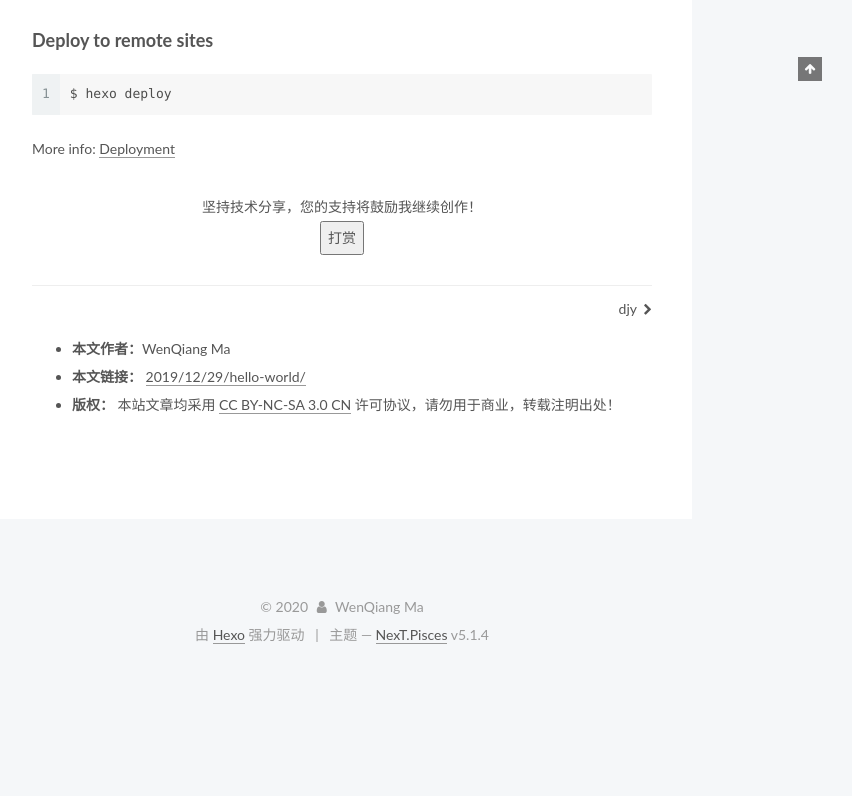
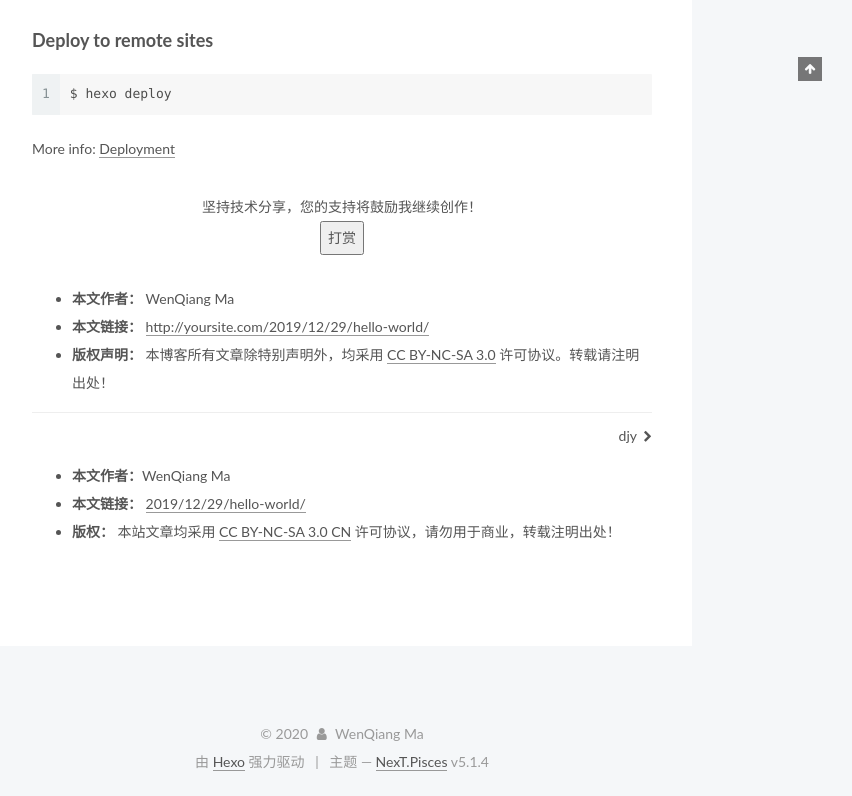
Before and after one commit to perfect-cloud/perfect-cloud.github.io, a plain HTML site: page 2019/12/29/hello-world/index.html in a window 1280 px wide. Shown: the part 819-1615 px from the top of the page, without its empty margins (428-1280 px from the left). Before the commit the page ends 1488 px from the top, so only its background shows below. Drawn offline with Linux system fonts and the light colour scheme; some packages are replaced by stand-ins of ours; a script that the page names is missing.

Commit message:
Site updated: 2020-03-29 11:50:08

```diff
--- a/2019/12/29/hello-world/index.html
+++ b/2019/12/29/hello-world/index.html
@@ -416,6 +416,24 @@
       </div>
 
 
+
+      <div>
+        <ul class="post-copyright">
+  <li class="post-copyright-author">
+    <strong>本文作者：</strong>
+    WenQiang Ma
+  </li>
+  <li class="post-copyright-link">
+    <strong>本文链接：</strong>
+    <a href="http://yoursite.com/2019/12/29/hello-world/" title="Hello World">http://yoursite.com/2019/12/29/hello-world/</a>
+  </li>
+  <li class="post-copyright-license">
+    <strong>版权声明： </strong>
+    本博客所有文章除特别声明外，均采用 <a href="https://creativecommons.org/licenses/by-nc-sa/3.0/" rel="external nofollow" target="_blank">CC BY-NC-SA 3.0</a> 许可协议。转载请注明出处！
+  </li>
+</ul>
+
+      </div>
 
 
     <footer class="post-footer">
```
Also changed, not shown: 2020/03/27/djy/index.html (+18 -0 lines).
